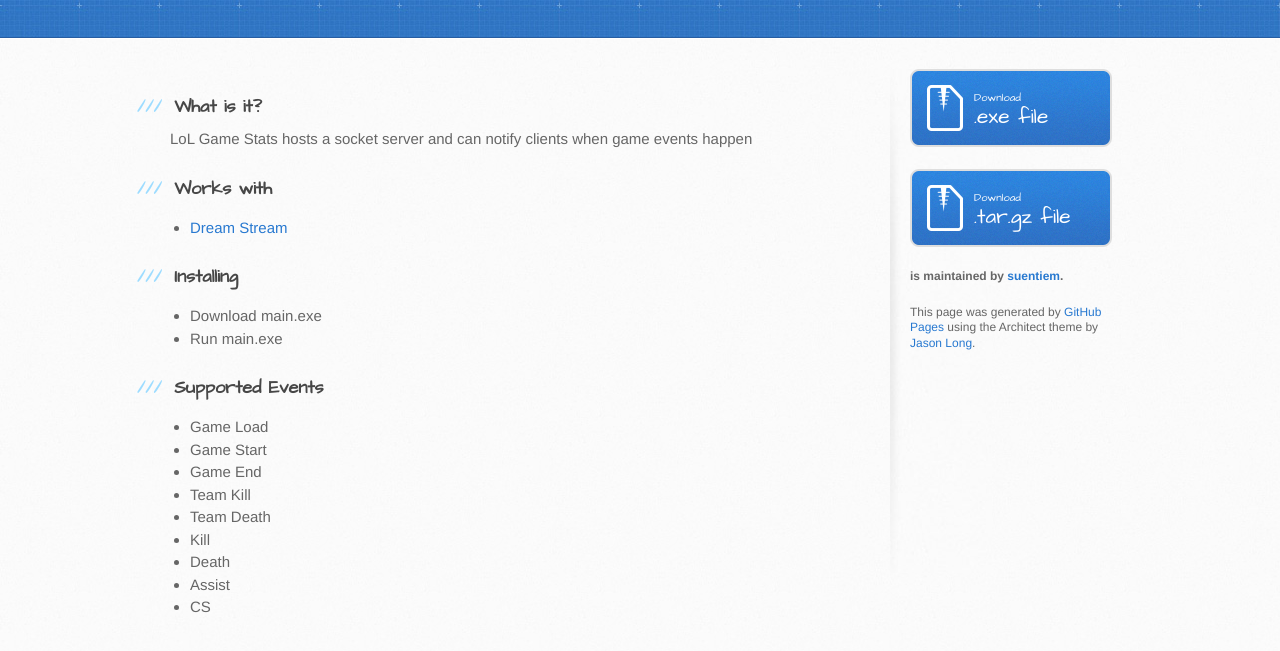
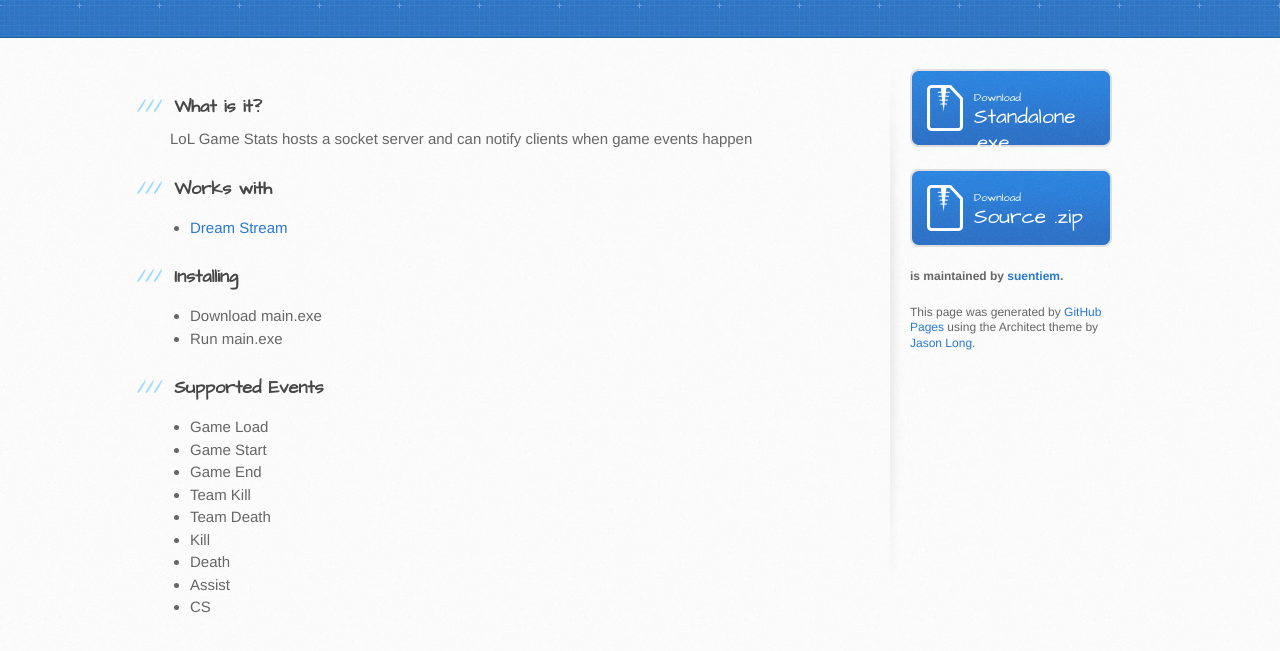
Before and after one commit to suentiem/League-Stats, a plain HTML site: page index.html in a window 1280 px wide. Shown: the part 235-886 px from the top of the page. Drawn offline with Linux system fonts and the light colour scheme.

Commit message:
Update index.html

```diff
--- a/index.html
+++ b/index.html
@@ -67,11 +67,11 @@
         <aside id="sidebar">
           <a href="https://github.com/suentiem/League-Stats/raw/master/main.exe" class="button">
             <small>Download</small>
-            .exe file
+            Standalone .exe
           </a>
           <a href="https://github.com/suentiem/League-Stats/zipball/master" class="button">
             <small>Download</small>
-            .tar.gz file
+            Source .zip
           </a>
 
           <p class="repo-owner"><a href="https://github.com/suentiem/League-Stats"></a> is maintained by <a href="https://github.com/suentiem">suentiem</a>.</p>
```
